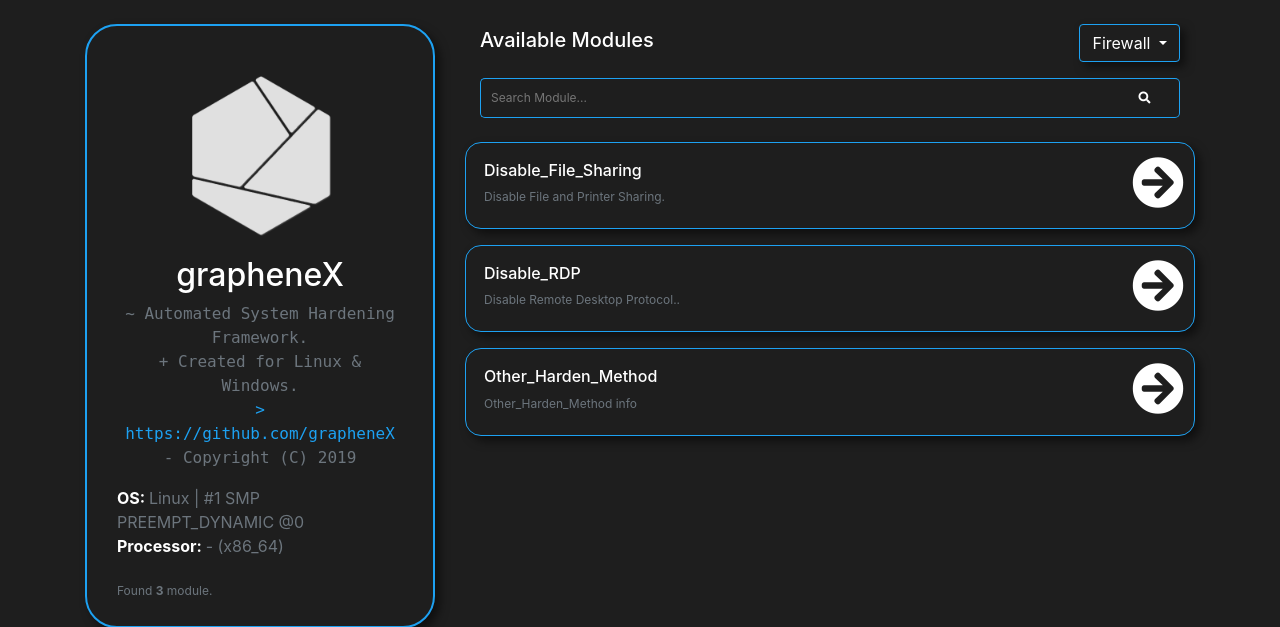
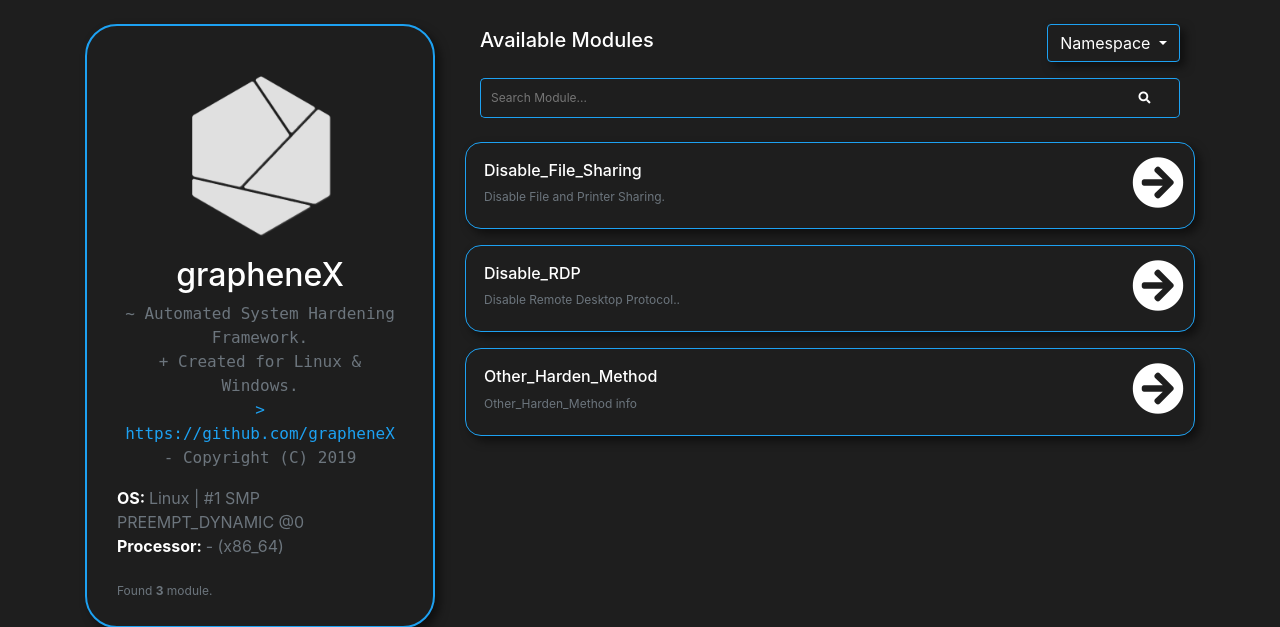
Before and after one commit to grapheneX/grapheneX, a Flask app: page / in a window 1280 px wide. Shown: the top 627 px of the page. Run offline with Flask 2, Linux system fonts and the light colour scheme; some libraries are stand-ins or nearby versions.

Commit message:
Using the template engine, the namespace is listed

```diff
--- a/core/web/templates/index.html
+++ b/core/web/templates/index.html
@@ -58,12 +58,12 @@
                             <div class="dropdown">
                                 <button class="btn dropdown-toggle deep" type="button" id="dropdownMenuButton"
                                     data-toggle="dropdown" aria-haspopup="true" aria-expanded="false">
-                                    Firewall
+                                    Namespace
                                 </button>
                                 <div class="dropdown-menu" aria-labelledby="dropdownMenuButton">
-                                    <a class="dropdown-item" href="#">Network</a>
-                                    <a class="dropdown-item" href="#">Firewall</a>
-                                    <a class="dropdown-item" href="#">Kernel</a>
+                                    {% for namespace in namespaces %}
+                                    <a class="dropdown-item" href="#">{{ namespace }}</a>
+                                    {% endfor %}
                                 </div>
                             </div>
                         </div>
```
